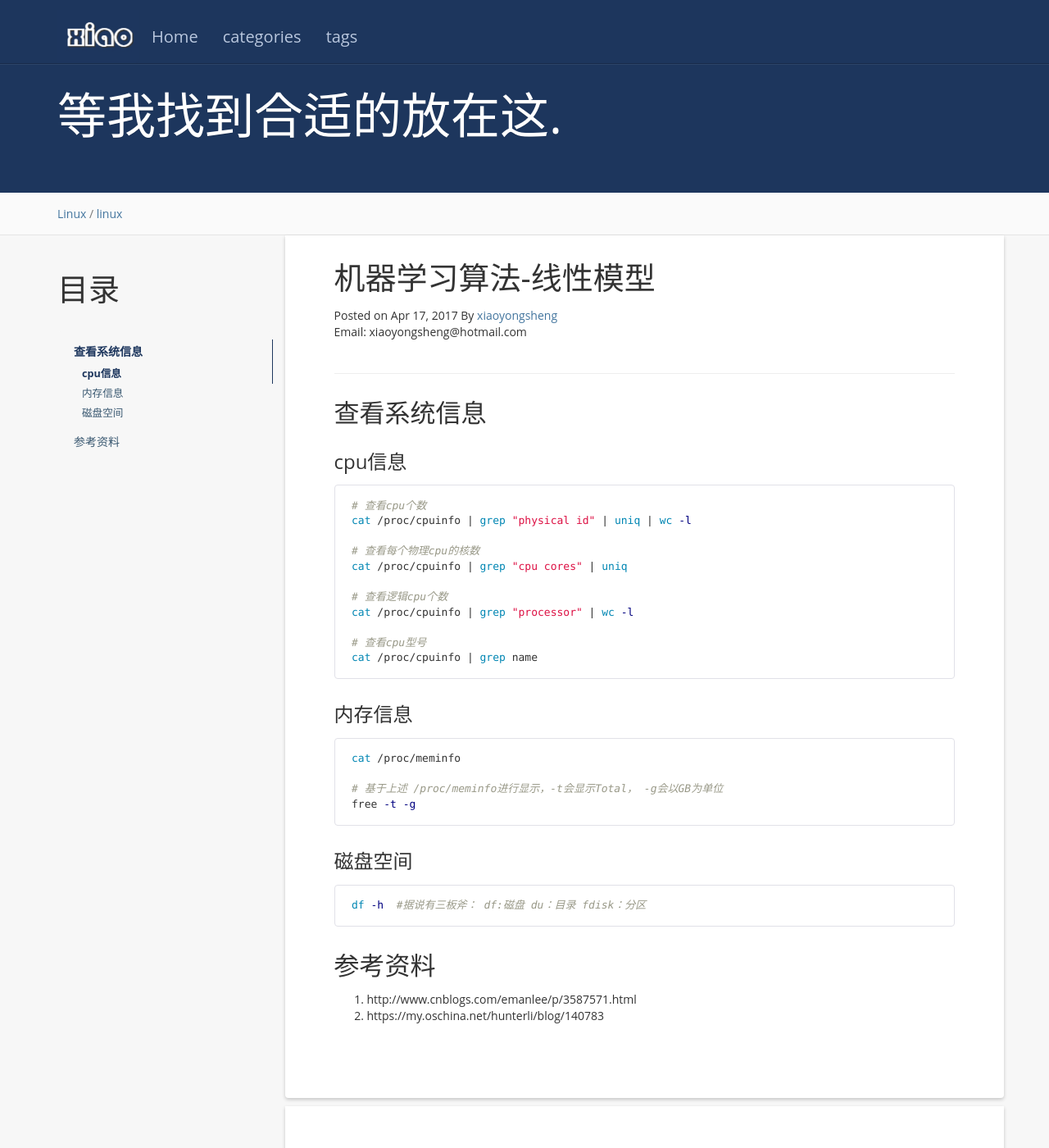
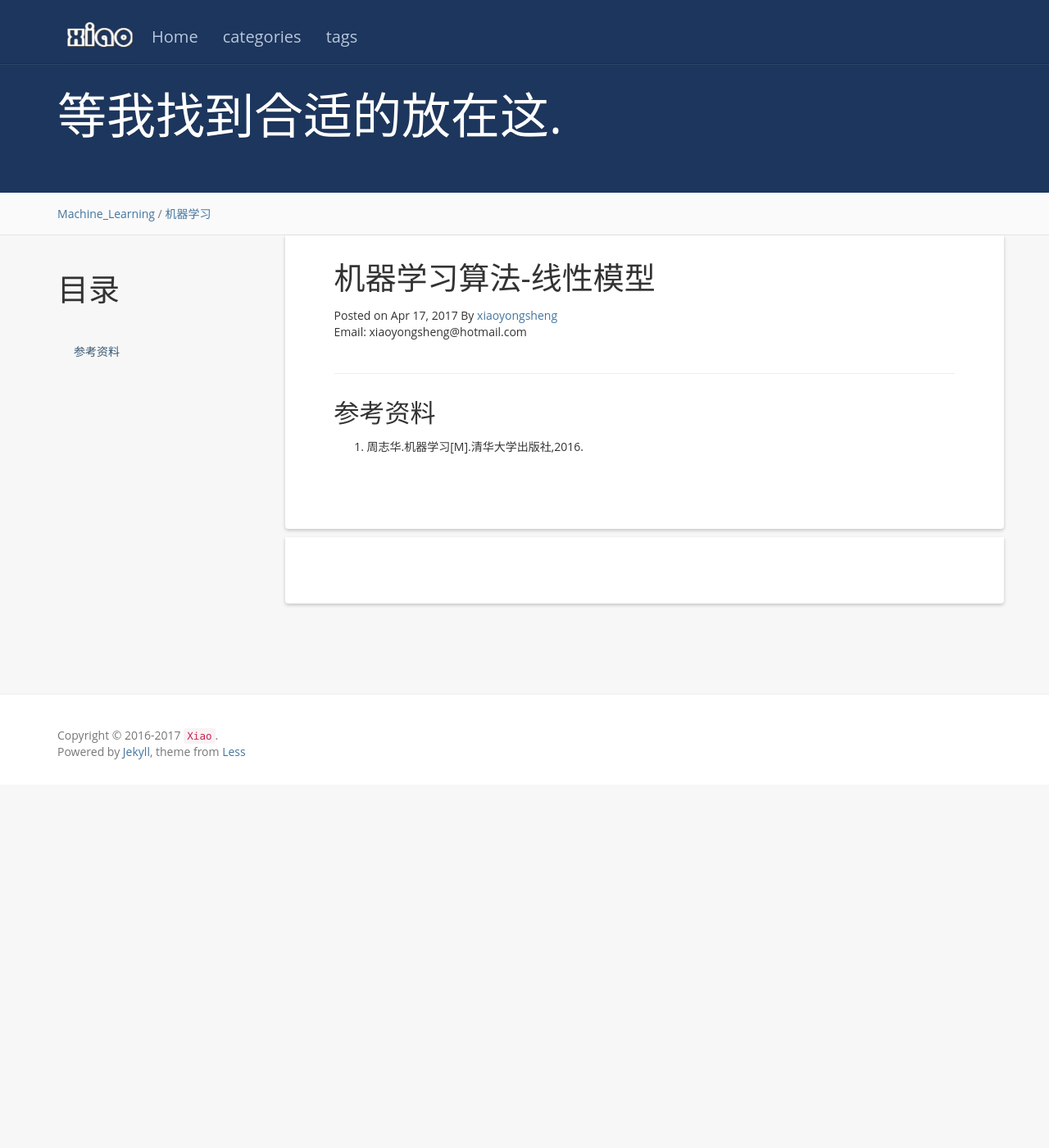
Before and after one commit to betterxys/betterxys.github.io, a Jekyll site: the page built from _posts/machine_learning/2017-04-17-linear-model.md, in a window 1280 px wide and 1400 px high. Shown: the whole window at 82% size. Built offline with Jekyll 4.4.1, drawn with Linux system fonts in a browser that asks for light colours; nearby versions of some CDN libraries; comment, search, counter and statistics services are not loaded.

````diff
--- a/_posts/machine_learning/2017-04-17-linear-model.md
+++ b/_posts/machine_learning/2017-04-17-linear-model.md
@@ -3,8 +3,8 @@ layout: post
 title: 机器学习算法-线性模型
 date: 2017-04-17
 author: xiaoyongsheng
-categories: Linux
-tag: linux
+categories: Machine_Learning
+tag: 机器学习
 
 ---
 
@@ -13,41 +13,9 @@ tag: linux
 
 ---
 
-## 查看系统信息
-
-### cpu信息
-
-```shell
-# 查看cpu个数
-cat /proc/cpuinfo | grep "physical id" | uniq | wc -l
-
-# 查看每个物理cpu的核数
-cat /proc/cpuinfo | grep "cpu cores" | uniq
-
-# 查看逻辑cpu个数
-cat /proc/cpuinfo | grep "processor" | wc -l
-
-# 查看cpu型号
-cat /proc/cpuinfo | grep name
-```
-
-### 内存信息
-
-```shell
-cat /proc/meminfo
-
-# 基于上述 /proc/meminfo进行显示，-t会显示Total， -g会以GB为单位
-free -t -g
-```
 
 
-### 磁盘空间
-
-```shell
-df -h  #据说有三板斧： df:磁盘 du：目录 fdisk：分区
-```
 
 ## 参考资料
 
-1. http://www.cnblogs.com/emanlee/p/3587571.html
-2. https://my.oschina.net/hunterli/blog/140783
+1. 周志华.机器学习[M].清华大学出版社,2016.
````
Also changed, not shown: _posts/big_data/2017-04-18-hive-install.md (added, +170 -0 lines).
